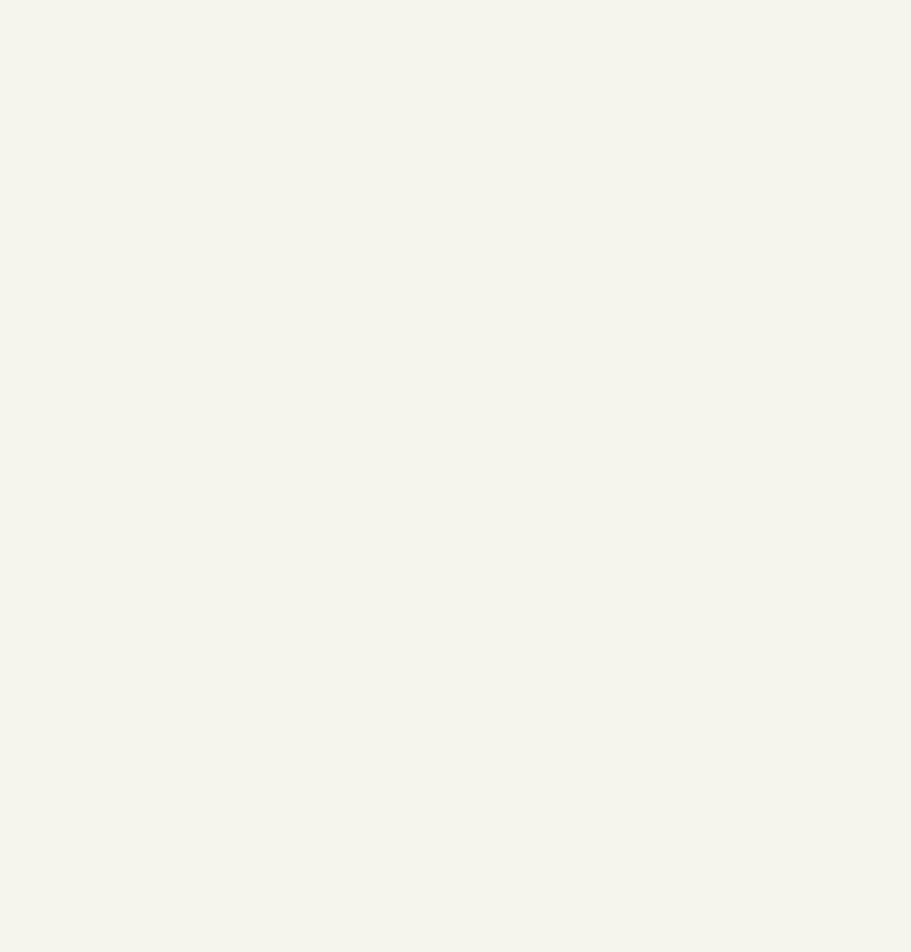
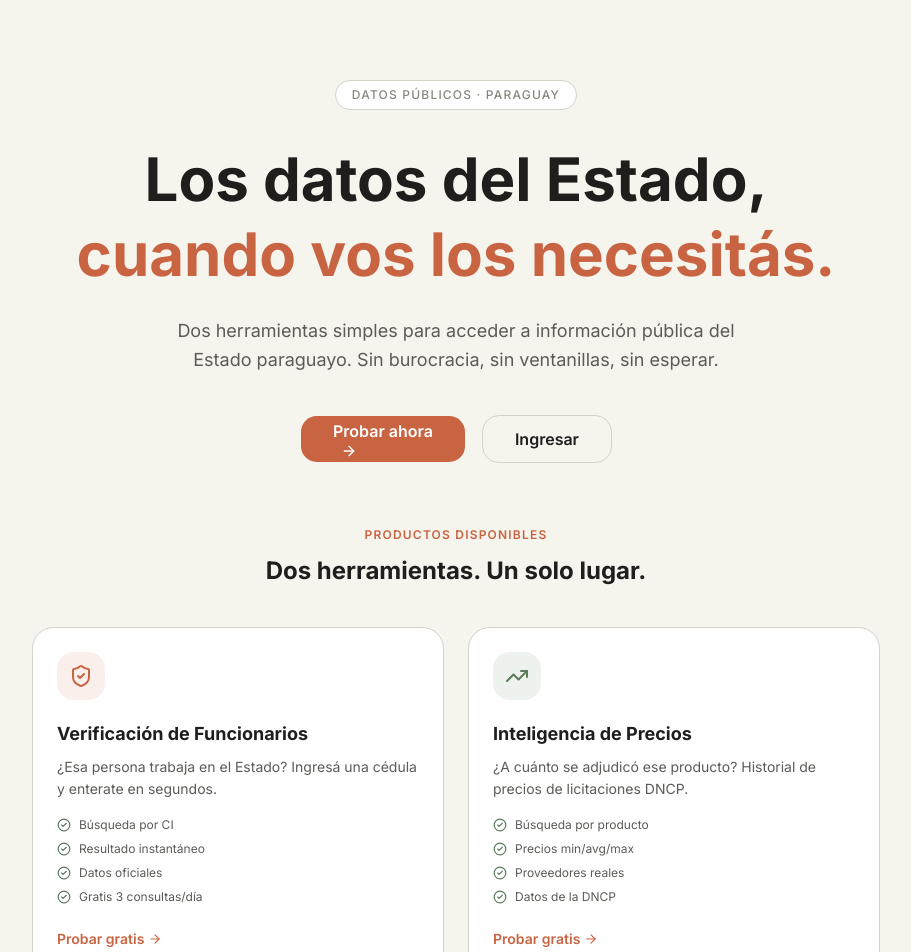
Before and after one commit to abrahamkohan/brujula.digital, a Next.js app: page / in a window 1280 px wide. Before the commit this address had no page. Shown: the top 952 px of the page, without its empty margins (184-1095 px from the left). Before the commit the page ends 800 px from the top, so only its background shows below. Built offline with nearby package versions, Linux system fonts and the light colour scheme.

Commit message:
feat: landing page de venta + 500 funcionarios en BD
Landing: hero, 2 productos, how it works, CTA
BD: 506 registros de funcionarios realistas
Home page ahora es landing en vez de redirect

```diff
--- a/src/app/page.tsx
+++ b/src/app/page.tsx
@@ -1,5 +1,149 @@
-import { redirect } from "next/navigation";
+import Link from "next/link";
+import { ShieldCheck, TrendingUp, Search, Zap, ArrowRight, CheckCircle2 } from "lucide-react";
+import { Button } from "@/components/ui/button";
 
-export default function Home() {
-  redirect("/verificar");
+export default function LandingPage() {
+  return (
+    <div className="min-h-screen bg-[#F5F4ED] font-sans">
+      {/* Hero */}
+      <section className="max-w-4xl mx-auto px-6 pt-20 pb-16 text-center">
+        <div className="inline-flex items-center gap-2 bg-white border border-[#D4D2C9] text-[#87867F] text-xs px-4 py-1.5 rounded-full mb-8 font-medium tracking-widest uppercase">
+          Datos públicos · Paraguay
+        </div>
+
+        <h1 className="text-4xl sm:text-6xl font-bold text-[#1F1E1D] leading-tight mb-6">
+          Los datos del Estado,<br />
+          <span className="text-[#C96442]">cuando vos los necesitás.</span>
+        </h1>
+
+        <p className="text-lg text-[#5C5B57] max-w-xl mx-auto leading-relaxed mb-10">
+          Dos herramientas simples para acceder a información pública del Estado paraguayo.
+          Sin burocracia, sin ventanillas, sin esperar.
+        </p>
+
+        <div className="flex flex-wrap gap-4 justify-center">
+          <Button asChild className="h-12 px-8 bg-[#C96442] hover:bg-[#B5583A] text-white font-semibold text-base rounded-xl">
+            <Link href="/verificar">
+              Probar ahora <ArrowRight className="h-4 w-4 ml-2" />
+            </Link>
+          </Button>
+          <Button asChild variant="outline" className="h-12 px-8 border-[#D4D2C9] text-[#1F1E1D] font-semibold text-base rounded-xl hover:bg-white">
+            <Link href="/login">
+              Ingresar
+            </Link>
+          </Button>
+        </div>
+      </section>
+
+      {/* Products */}
+      <section className="max-w-4xl mx-auto px-6 pb-20">
+        <p className="text-xs font-semibold uppercase tracking-widest text-[#C96442] mb-3 text-center">Productos disponibles</p>
+        <h2 className="text-2xl font-bold text-[#1F1E1D] text-center mb-10">Dos herramientas. Un solo lugar.</h2>
+
+        <div className="grid sm:grid-cols-2 gap-6">
+          {/* Module 3 */}
+          <Link href="/verificar" className="group bg-white rounded-2xl border border-[#D4D2C9] p-6 hover:shadow-lg hover:border-[#C96442]/30 transition-all">
+            <div className="w-12 h-12 rounded-xl bg-[#C96442]/10 flex items-center justify-center mb-5">
+              <ShieldCheck className="h-6 w-6 text-[#C96442]" />
+            </div>
+            <h3 className="text-lg font-bold text-[#1F1E1D] mb-2 group-hover:text-[#C96442] transition-colors">
+              Verificación de Funcionarios
+            </h3>
+            <p className="text-sm text-[#5C5B57] leading-relaxed mb-4">
+              ¿Esa persona trabaja en el Estado? Ingresá una cédula y enterate en segundos.
+            </p>
+            <div className="space-y-2 mb-6">
+              {["Búsqueda por CI","Resultado instantáneo","Datos oficiales","Gratis 3 consultas/día"].map(f => (
+                <div key={f} className="flex items-center gap-2 text-xs text-[#5C5B57]">
+                  <CheckCircle2 className="h-3.5 w-3.5 text-[#5A7D5A]" /> {f}
+                </div>
+              ))}
+            </div>
+            <span className="text-sm font-semibold text-[#C96442] flex items-center gap-1">
+              Probar gratis <ArrowRight className="h-3.5 w-3.5" />
+            </span>
+          </Link>
+
+          {/* Module 2 */}
+          <Link href="/precios" className="group bg-white rounded-2xl border border-[#D4D2C9] p-6 hover:shadow-lg hover:border-[#C96442]/30 transition-all">
+            <div className="w-12 h-12 rounded-xl bg-[#5A7D5A]/10 flex items-center justify-center mb-5">
+              <TrendingUp className="h-6 w-6 text-[#5A7D5A]" />
+            </div>
+            <h3 className="text-lg font-bold text-[#1F1E1D] mb-2 group-hover:text-[#C96442] transition-colors">
+              Inteligencia de Precios
+            </h3>
+            <p className="text-sm text-[#5C5B57] leading-relaxed mb-4">
+              ¿A cuánto se adjudicó ese producto? Historial de precios de licitaciones DNCP.
+            </p>
+            <div className="space-y-2 mb-6">
+              {["Búsqueda por producto","Precios min/avg/max","Proveedores reales","Datos de la DNCP"].map(f => (
+                <div key={f} className="flex items-center gap-2 text-xs text-[#5C5B57]">
+                  <CheckCircle2 className="h-3.5 w-3.5 text-[#5A7D5A]" /> {f}
+                </div>
+              ))}
+            </div>
+            <span className="text-sm font-semibold text-[#C96442] flex items-center gap-1">
+              Probar gratis <ArrowRight className="h-3.5 w-3.5" />
+            </span>
+          </Link>
+        </div>
+      </section>
+
+      {/* How it works */}
+      <section className="bg-white border-y border-[#D4D2C9] py-16">
+        <div className="max-w-4xl mx-auto px-6">
+          <p className="text-xs font-semibold uppercase tracking-widest text-[#C96442] mb-3 text-center">Así de simple</p>
+          <h2 className="text-2xl font-bold text-[#1F1E1D] text-center mb-12">Buscás. Encontrás. Decidís.</h2>
+
+          <div className="grid sm:grid-cols-3 gap-8">
+            {[
+              { step: "1", title: "Ingresá un dato", desc: "Cédula de identidad o nombre de producto.", icon: Search },
+              { step: "2", title: "Consultá al instante", desc: "Cruzamos fuentes oficiales en segundos.", icon: Zap },
+              { step: "3", title: "Tomá una decisión", desc: "Con información real, sin intermediarios.", icon: ShieldCheck },
+            ].map(s => (
+              <div key={s.step} className="text-center">
+                <div className="w-14 h-14 rounded-2xl bg-[#F5F4ED] flex items-center justify-center mx-auto mb-4">
+                  <s.icon className="h-6 w-6 text-[#C96442]" />
+                </div>
+                <div className="w-7 h-7 rounded-full bg-[#C96442] text-white text-xs font-bold flex items-center justify-center mx-auto mb-3">
+                  {s.step}
+                </div>
+                <p className="font-bold text-[#1F1E1D] mb-1">{s.title}</p>
+                <p className="text-sm text-[#5C5B57]">{s.desc}</p>
+              </div>
+            ))}
+          </div>
+        </div>
+      </section>
+
+      {/* CTA */}
+      <section className="max-w-2xl mx-auto px-6 py-20 text-center">
+        <h2 className="text-3xl font-bold text-[#1F1E1D] mb-4">
+          Probá gratis. Sin registrarte.
+        </h2>
+        <p className="text-[#5C5B57] mb-8">
+          3 consultas por día. Sin costo. Sin tarjeta.
+        </p>
+        <div className="flex flex-wrap gap-4 justify-center">
+          <Button asChild className="h-12 px-8 bg-[#C96442] hover:bg-[#B5583A] text-white font-semibold text-base rounded-xl">
+            <Link href="/verificar">
+              Verificar funcionario <ArrowRight className="h-4 w-4 ml-2" />
+            </Link>
+          </Button>
+          <Button asChild variant="outline" className="h-12 px-8 border-[#D4D2C9] text-[#1F1E1D] font-semibold text-base rounded-xl hover:bg-white">
+            <Link href="/precios">
+              Buscar precios <ArrowRight className="h-4 w-4 ml-2" />
+            </Link>
+          </Button>
+        </div>
+      </section>
+
+      {/* Footer */}
+      <footer className="border-t border-[#D4D2C9] py-8 text-center">
+        <p className="text-sm text-[#87867F]">
+          Brujula · Datos públicos, dirección clara. · Paraguay · 2026
+        </p>
+      </footer>
+    </div>
+  );
 }
```
